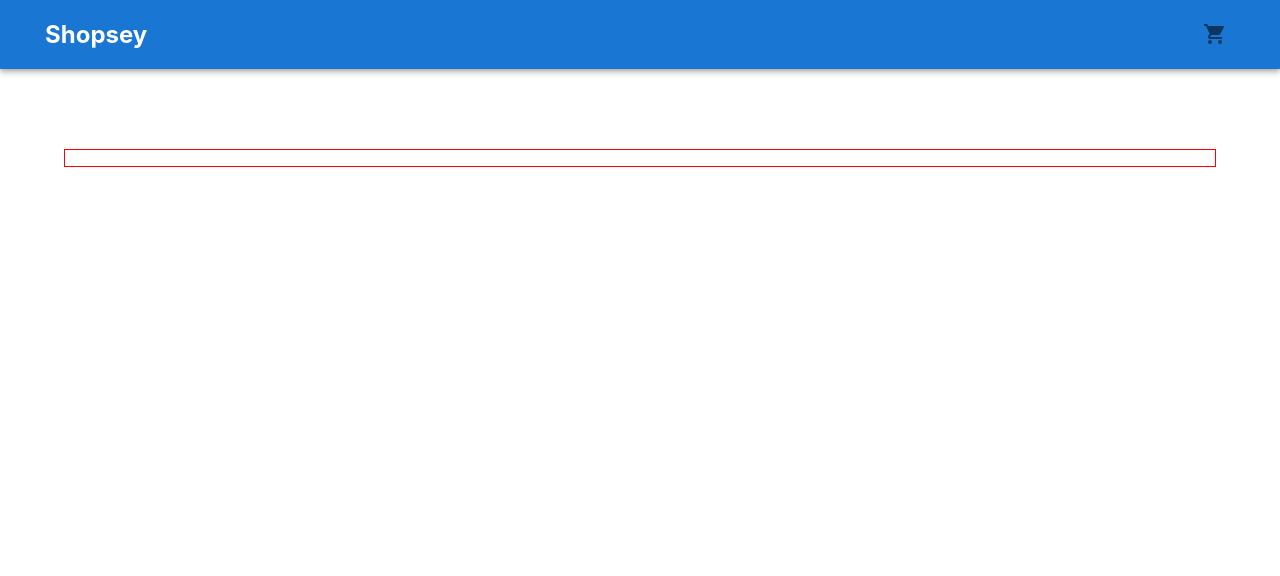
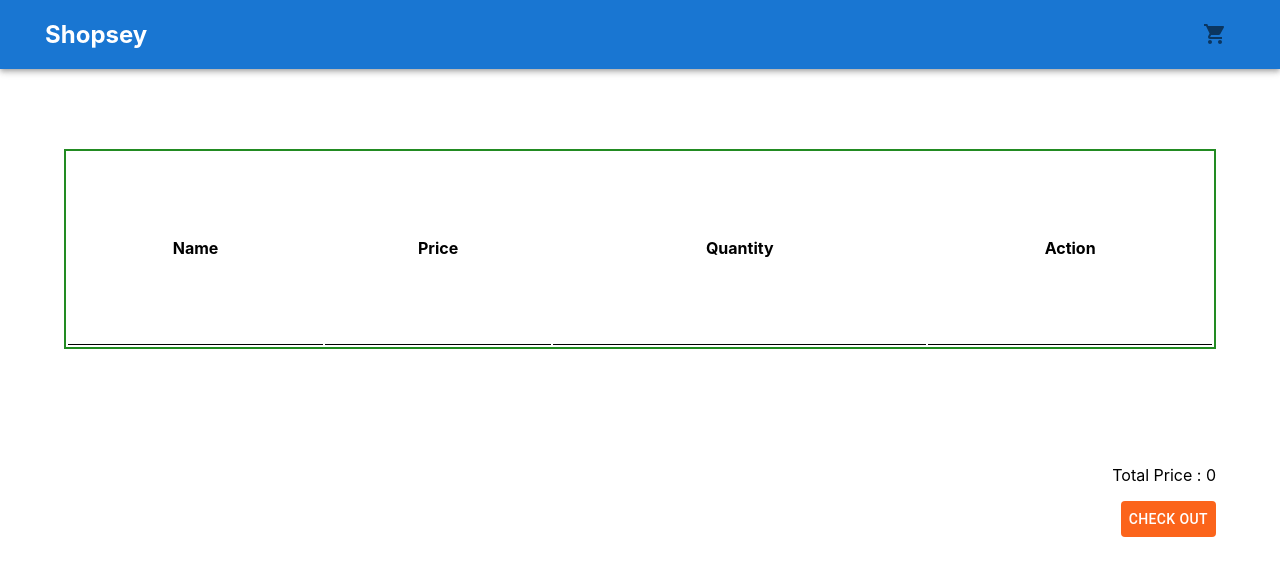
Before and after one commit to AkashPatel18/finmo-assignment, a React (Create React App) app: page /cart in a window 1280 px wide. Shown: the top 576 px of the page. Built offline with nearby package versions, Linux system fonts and the light colour scheme; sample sign-in values are in the browser's storage.

Commit message:
feat : added table

```diff
--- a/src/global.css
+++ b/src/global.css
@@ -123,3 +123,17 @@ code {
     flex-direction: column;
   }
 }
+
+table {
+  border: 2px solid forestgreen;
+  width: 100%;
+  height: 200px;
+}
+
+th {
+  border-bottom: 1px solid black;
+}
+
+td {
+  text-align: center;
+}
--- a/src/screens/Cart.js
+++ b/src/screens/Cart.js
@@ -1,15 +1,71 @@
-import { Container } from "@mui/material";
+import { Button, Container } from "@mui/material";
 import React from "react";
 import { useSelector } from "react-redux";
 
 export const Cart = () => {
   const { cartItems, totalPrice } = useSelector((state) => state.products);
 
-  console.log(totalPrice);
+  const absoluteProducts = {};
+
+  for (let item of cartItems) {
+    if (absoluteProducts[item.id]) {
+      absoluteProducts[item.id] = {
+        ...item,
+        ...{ count: absoluteProducts[item.id].count + 1 },
+      };
+    } else {
+      absoluteProducts[item.id] = {
+        ...item,
+        ...{ count: 1 },
+      };
+    }
+  }
+
+  const items = Object.values(absoluteProducts);
+
+  const handleRemove = () => {};
+
   return (
     <Container fixed style={{ marginTop: 80 }}>
-      <div style={{ border: "1px solid red" }}>
-        <p></p>
+      <div>
+        <table>
+          <tr>
+            <th>Name</th>
+            <th>Price</th>
+            <th>Quantity</th>
+            <th>Action</th>
+          </tr>
+          {items.map((item, key) => {
+            return (
+              <tr key={key}>
+                <td>{item.title.slice(0, 16)}</td>
+                <td>{item.price}</td>
+                <td>{item.count}</td>
+                <td onClick={handleRemove}>remove</td>
+              </tr>
+            );
+          })}
+        </table>
+      </div>
+
+      <div
+        style={{
+          display: "flex",
+          justifyContent: "flex-end",
+          marginTop: 100,
+        }}
+      >
+        <p>Total Price : {totalPrice}</p>
+      </div>
+      <div
+        style={{
+          display: "flex",
+          justifyContent: "flex-end",
+        }}
+      >
+        <Button style={{ background: "#fb641b", color: "white" }}>
+          Check out
+        </Button>
       </div>
     </Container>
   );
```
